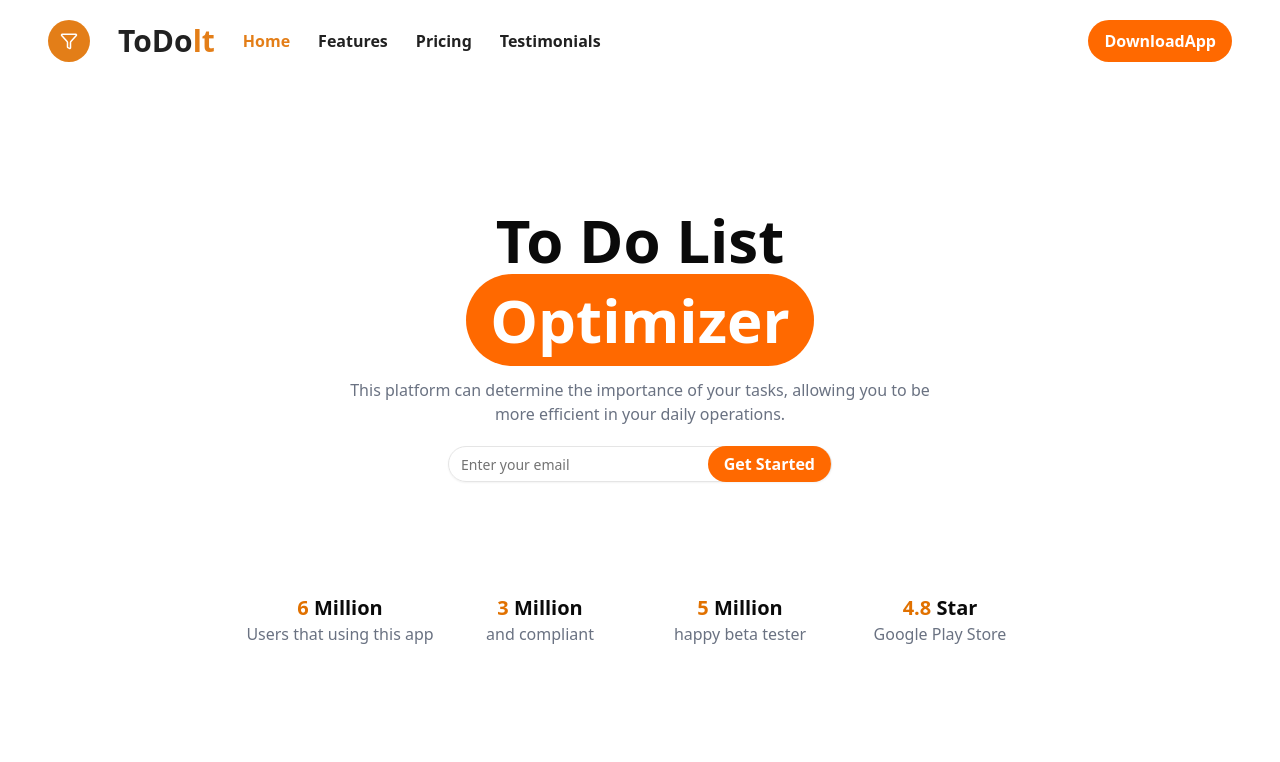
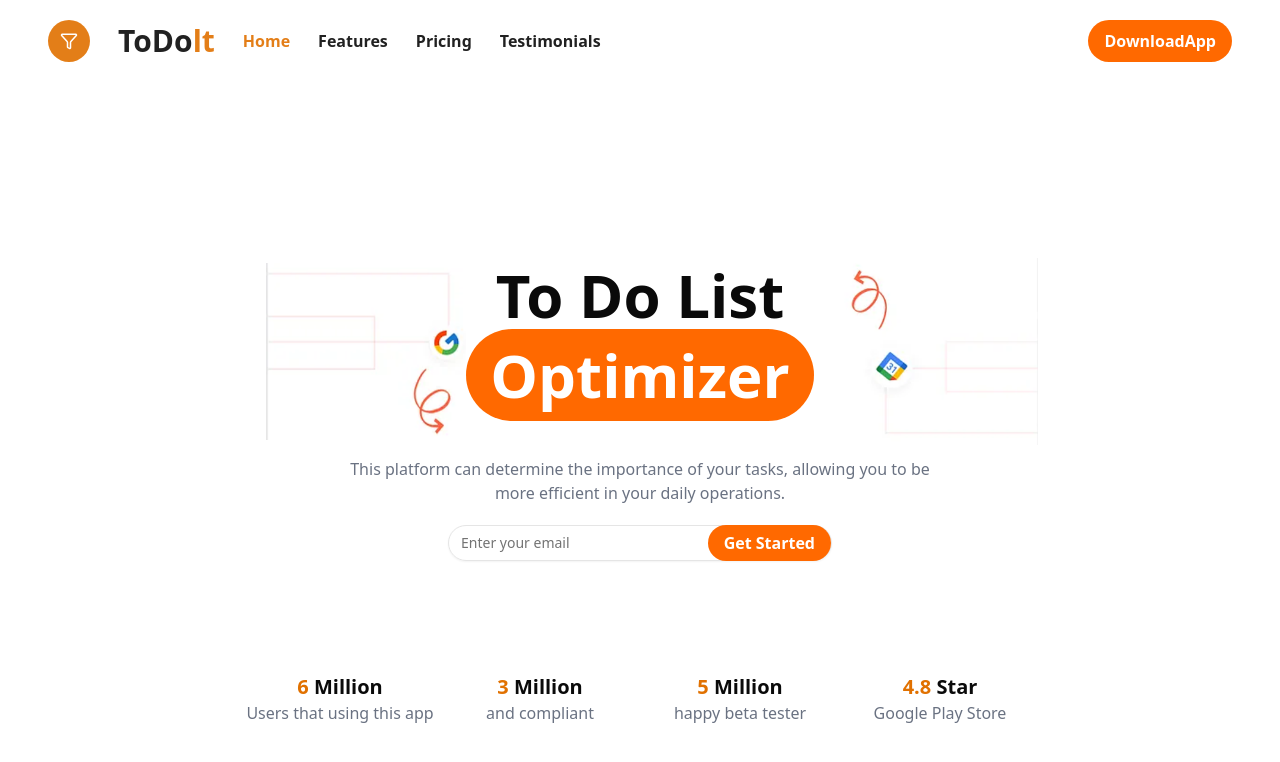
Before and after one commit to Ammarat22/nextjs-todolist, a Next.js app: page /dashboard in a window 1280 px wide. Shown: the top 762 px of the page. Built offline with nearby package versions, Linux system fonts and the light colour scheme.

Commit message:
add-images

```diff
--- a/src/components/main.tsx
+++ b/src/components/main.tsx
@@ -2,15 +2,34 @@
 
 import React from 'react'
 import { Login } from './login'
+import Image from 'next/image'
 
 export default function Main() {
     return (
         <div className='flex flex-col items-center justify-center mt-32 px-10'>
-            <p className='font-bold text-6xl'>To Do List</p>
-            <button type="button"
-                className='bg-orange-500 text-white px-6 py-4 font-bold rounded-full text-6xl mt-1'>
-                Optimizer
-            </button>
+            <div className='flex items-center justify-between mt-8'>
+                <Image
+                    src="/images/image2.png"
+                    alt="Placeholder"
+                    width={200}
+                    height={200}
+                    className="object-contain bg-blue-400 ml-6 mt-4"
+                />
+                <div className='flex flex-col items-center'>
+                <p className='font-bold text-6xl'>To Do List</p>
+                <button type="button"
+                    className='bg-orange-500 text-white px-6 py-4 font-bold rounded-full text-6xl mt-1'>
+                    Optimizer
+                </button>
+                </div>
+                <Image
+                    src="/images/image1.png"
+                    alt="Placeholder"
+                    width={200}
+                    height={200}
+                    className="object-contain bg-blue-400 ml-6 mt-4"
+                />
+            </div>
             <p className="text-gray-500 mt-3 text-center">
                 This platform can determine the importance of your tasks,
                 allowing you to be<br />
```
Also changed, not shown: public/images/image1.png (added), public/images/image2.png (added).
